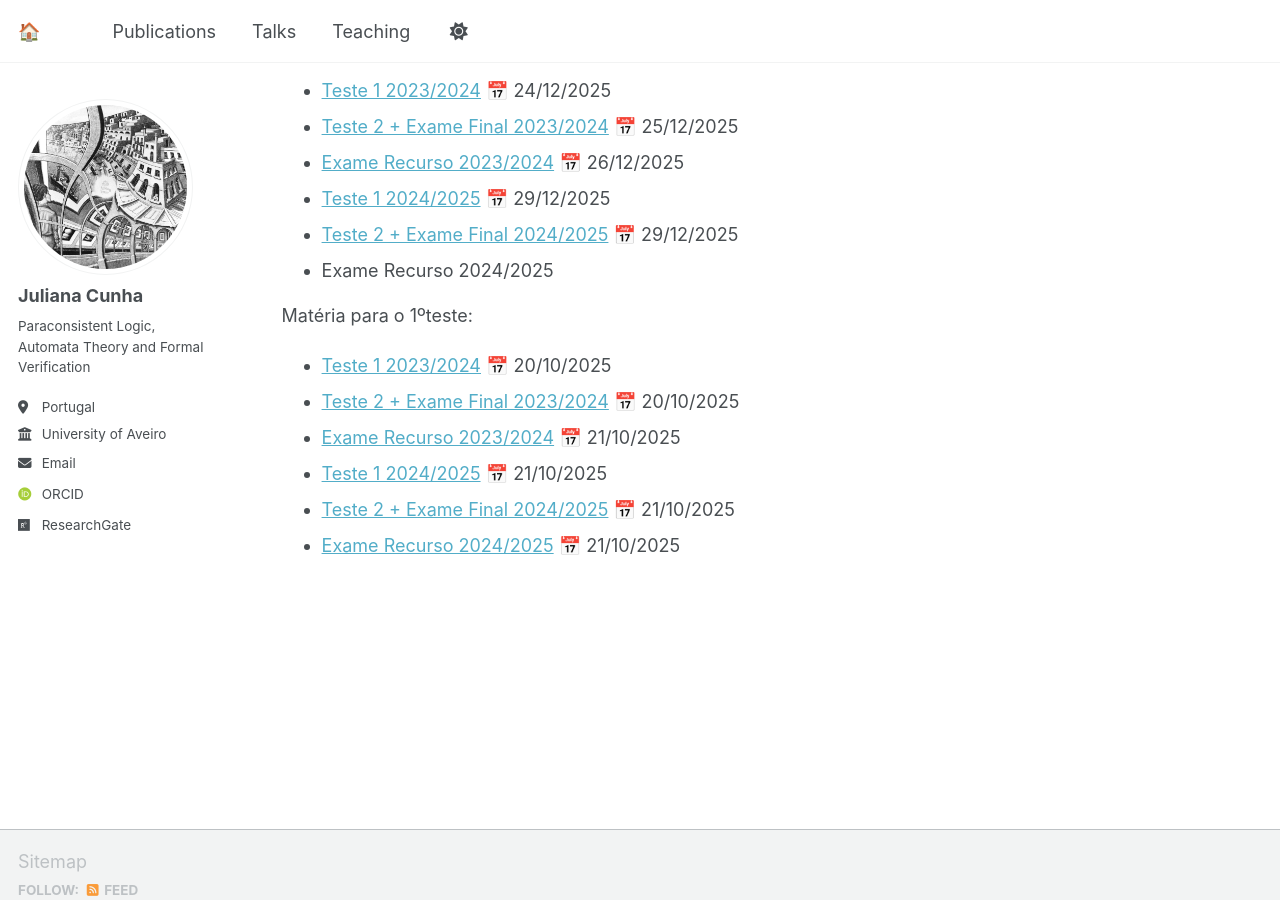
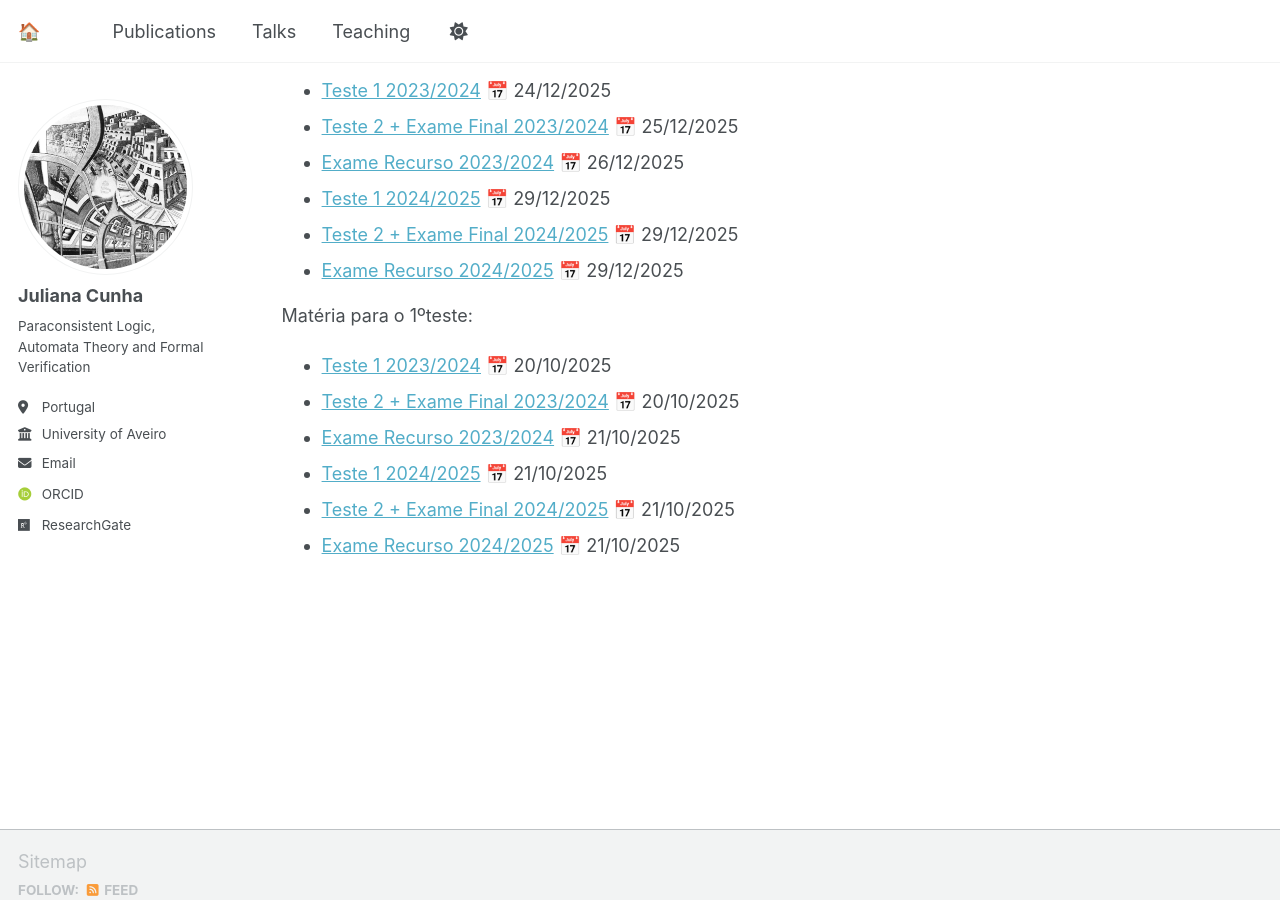
Before and after one commit to juliana-cunha/juliana-cunha.github.io, a Jekyll site: the page built from _pages/teaching.md, in a window 1280 px wide and 900 px high, scrolled down 551 px. Built offline with Jekyll 4.4.1, drawn with Linux system fonts in a browser that asks for light colours; some web fonts are replaced; a script that is not in the unit is left out.

Commit message:
Update teaching.md

```diff
--- a/_pages/teaching.md
+++ b/_pages/teaching.md
@@ -25,7 +25,7 @@ Materia para o 2ºteste:
 - [Exame Recurso 2023/2024](https://juliana-cunha.github.io/files/Exame%20Recurso%202023%20(2).pdf) 📅 26/12/2025
 - [Teste 1 2024/2025](https://juliana-cunha.github.io/files/Teste1%202024%20(2).pdf) 📅 29/12/2025
 - [Teste 2 + Exame Final 2024/2025](https://juliana-cunha.github.io/files/Exame%20final%202024%20(2).pdf) 📅 29/12/2025
-- Exame Recurso 2024/2025
+- [Exame Recurso 2024/2025](https://juliana-cunha.github.io/files/Exame%20de%20recurso%202024%20(2).pdf) 📅 29/12/2025
 
 
 Matéria para o 1ºteste:
```
